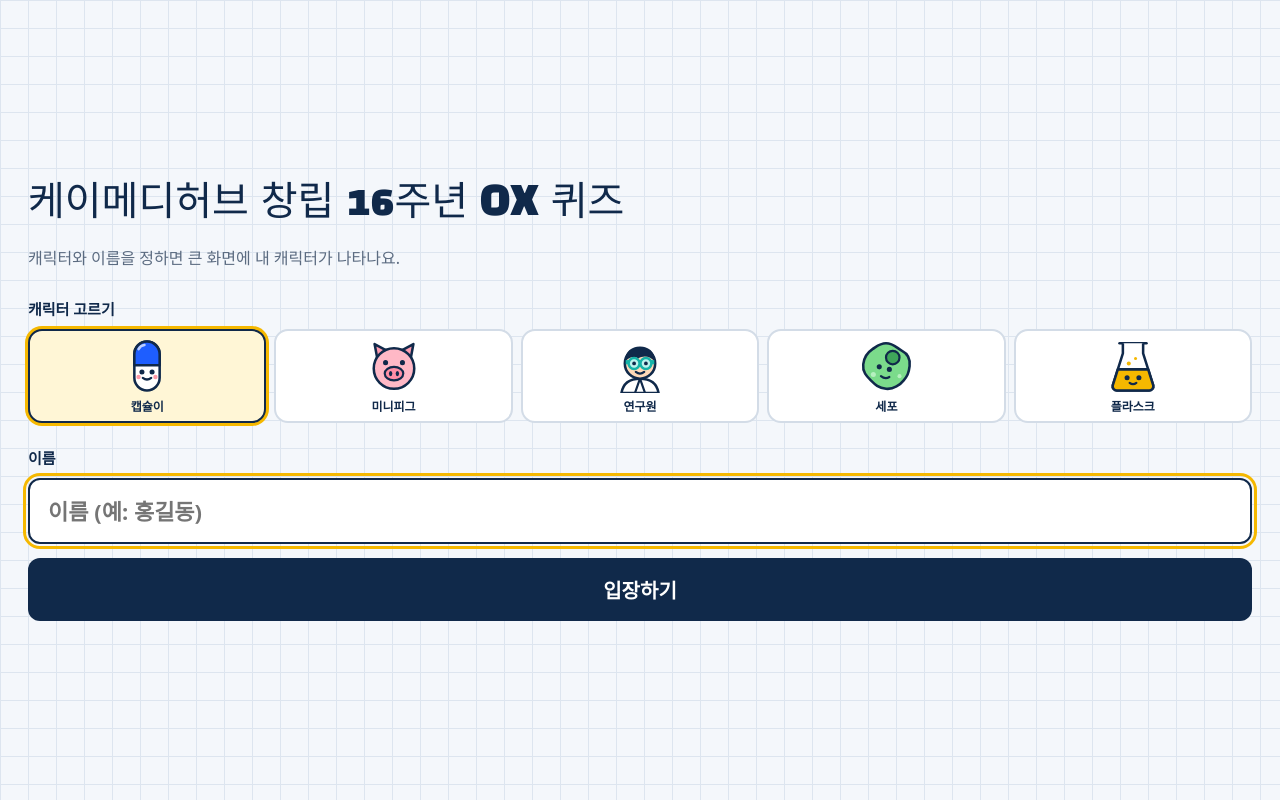
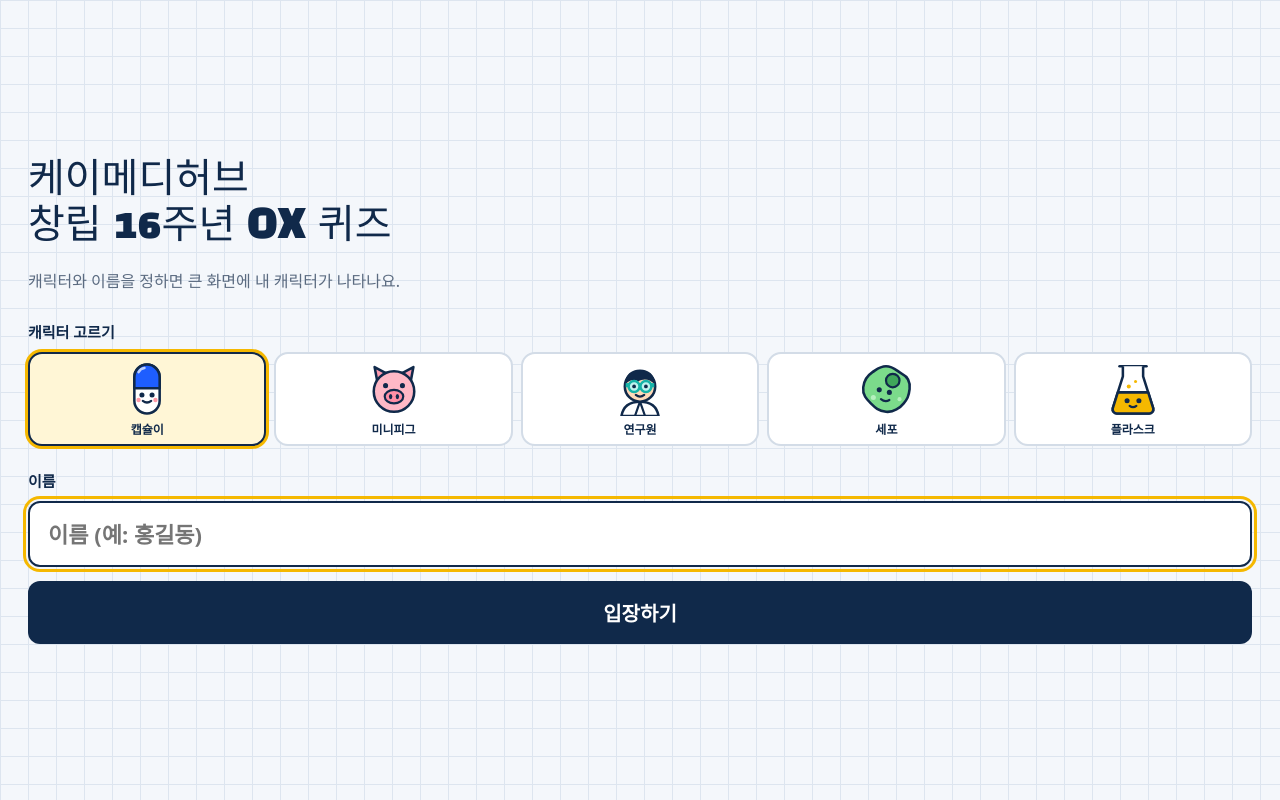
Before and after one commit to hanakoda88-eng/kmedi-ox, a plain HTML site: page index.html in a window 1280 px wide. Drawn offline with nearby package versions, Linux system fonts and the light colour scheme; a web font is replaced by a local one.

Commit message:
Add files via upload

```diff
--- a/index.html
+++ b/index.html
@@ -140,8 +140,8 @@
   /* ───────── 참가자 화면 ───────── */
   .player { height: 100dvh; display: flex; flex-direction: column; overflow: hidden; }
   .p-join { flex: 1; display: flex; flex-direction: column; justify-content: center; padding: 28px; gap: 14px; }
-  .p-join h1 { font-family: var(--display); font-weight: 400; font-size: 40px; line-height: 1.15; margin: 0 0 6px; }
-  .p-join p { margin: 0 0 10px; color: var(--muted); font-size: 16px; line-height: 1.5; }
+  .p-join h1 { font-family: var(--display); font-weight: 400; font-size: clamp(26px, 8.4vw, 40px); line-height: 1.15; margin: 0 0 6px; white-space: pre-line; word-break: keep-all; }
+  .p-join p { margin: 0 0 10px; color: var(--muted); font-size: 16px; line-height: 1.5; word-break: keep-all; }
   .p-pick { display: grid; grid-template-columns: repeat(5, 1fr); gap: 8px; margin-bottom: 6px; }
   .p-join .p-pick button { border: 2px solid var(--line); background: #fff; border-radius: 14px; padding: 8px 2px 6px; min-width: 0; white-space: nowrap; display: flex; flex-direction: column; align-items: center; gap: 4px; font: 700 12px var(--text); color: var(--ink); }
   .p-join .p-pick button img { width: 100%; max-width: 54px; aspect-ratio: 1; }
@@ -404,7 +404,7 @@ function startPlayer(be) {
   function renderJoin() {
     root.innerHTML = '';
     const w = h('div', 'p-join');
-    w.append(h('h1', null, EVENT_TITLE));
+    w.append(h('h1', null, EVENT_TITLE.replace(' ', '\n')));   // '케이메디허브' 다음에서 줄바꿈
     w.append(h('p', null, '캐릭터와 이름을 정하면 큰 화면에 내 캐릭터가 나타나요.'));
     w.append(h('div', 'p-label', '캐릭터 고르기'));
     const pick = h('div', 'p-pick');
```
